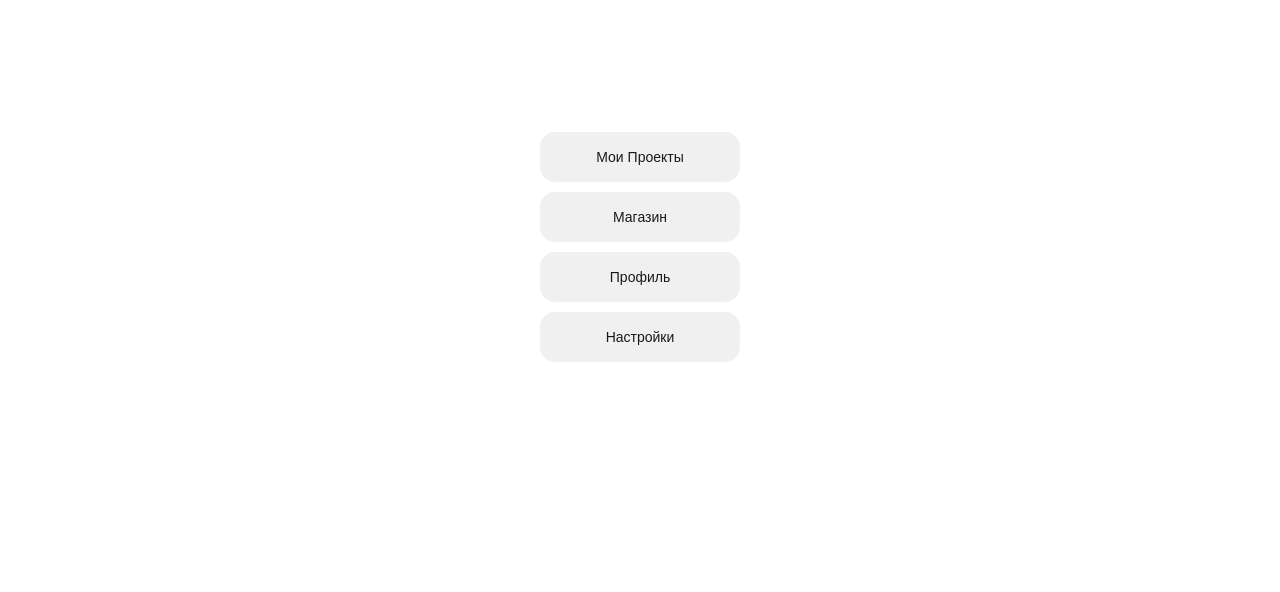
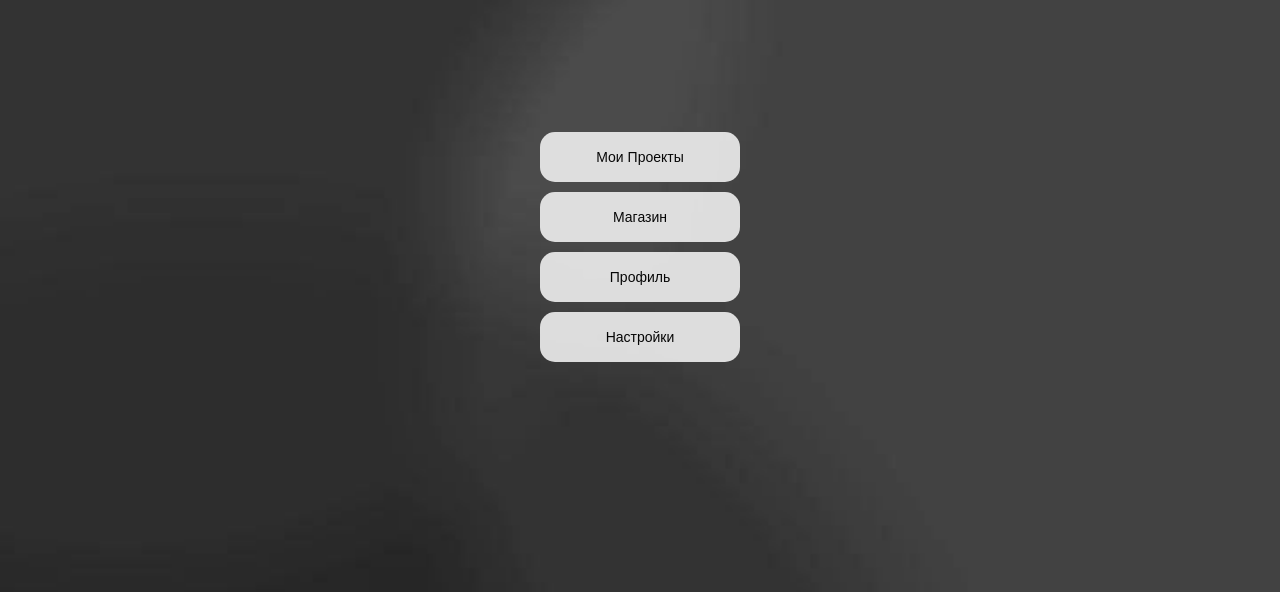
Before and after one commit to HumoatStudio/Ecrous-Engine, a plain HTML site: page index.html in a window 1280 px wide. Shown: the part 143-735 px from the top of the page. Drawn offline with Linux system fonts and the light colour scheme; a web font is replaced by a local one.

Commit message:
Add files via upload

```diff
--- a/styles.css
+++ b/styles.css
@@ -17,6 +17,8 @@ body, html {
 
 body {
     display: flex;
+    background-image: url('sprites/menu.png');
+    color: white;
     justify-content: center;
     align-items: flex-end;
     flex-direction: column;
```
